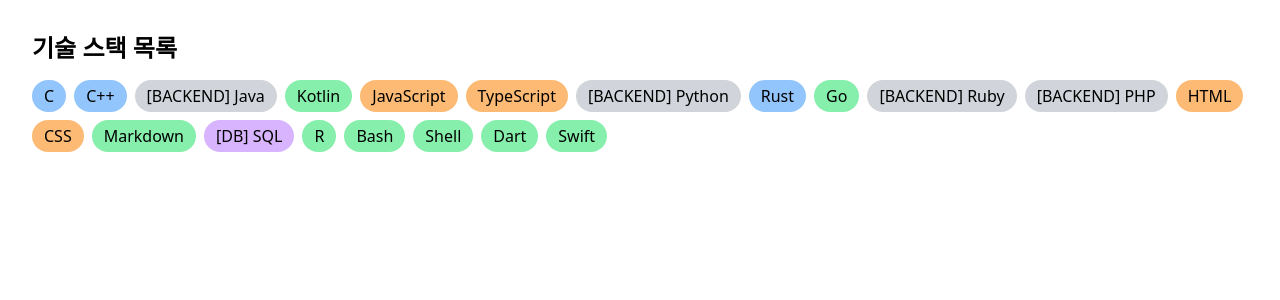
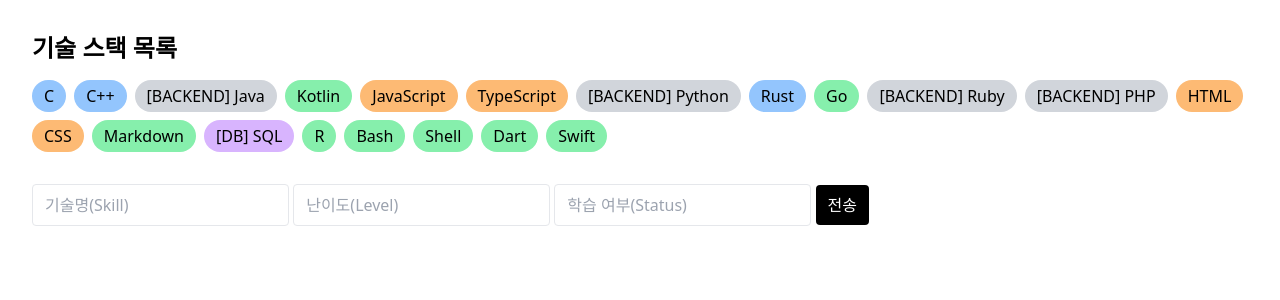
Before and after one commit to memilmuk82/hello_flask, a Flask app: page / in a window 1280 px wide. Shown: the top 300 px of the page. Run offline with Flask 3, Linux system fonts and the light colour scheme; some libraries are stand-ins or nearby versions.

Commit message:
260414 form 전송 구조

```diff
--- a/app.py
+++ b/app.py
@@ -1,4 +1,4 @@
-from flask import Flask, render_template
+from flask import Flask, render_template, request
 
 app = Flask(__name__)
 
@@ -16,5 +16,12 @@ def home():
     ]
     return render_template('index.html', data=skills)
 
+@app.route('/send', methods=['POST'])
+def send():
+    skill = request.form.get('skill')
+    level = request.form.get('level')
+    status = request.form.get('status')
+    return skill + " / " + level + " / " + status
+
 if __name__ == '__main__':
     app.run(debug=True)
--- a/templates/index.html
+++ b/templates/index.html
@@ -24,5 +24,11 @@
             {% endif %}
         {% endfor %}
     </div>
+    <form action="/send" method="POST" class="mt-8">
+        <input type="text" name="skill" placeholder="기술명(Skill)" class="border px-3 py-2 rounded">
+        <input type="text" name="level" placeholder="난이도(Level)" class="border px-3 py-2 rounded">
+        <input type="text" name="status" placeholder="학습 여부(Status)" class="border px-3 py-2 rounded">
+        <button type="submit" class="bg-black text-white px-3 py-2 rounded">전송</button>
+    </form>
 </body>
 </html>
```
Also changed, not shown: README.md.
